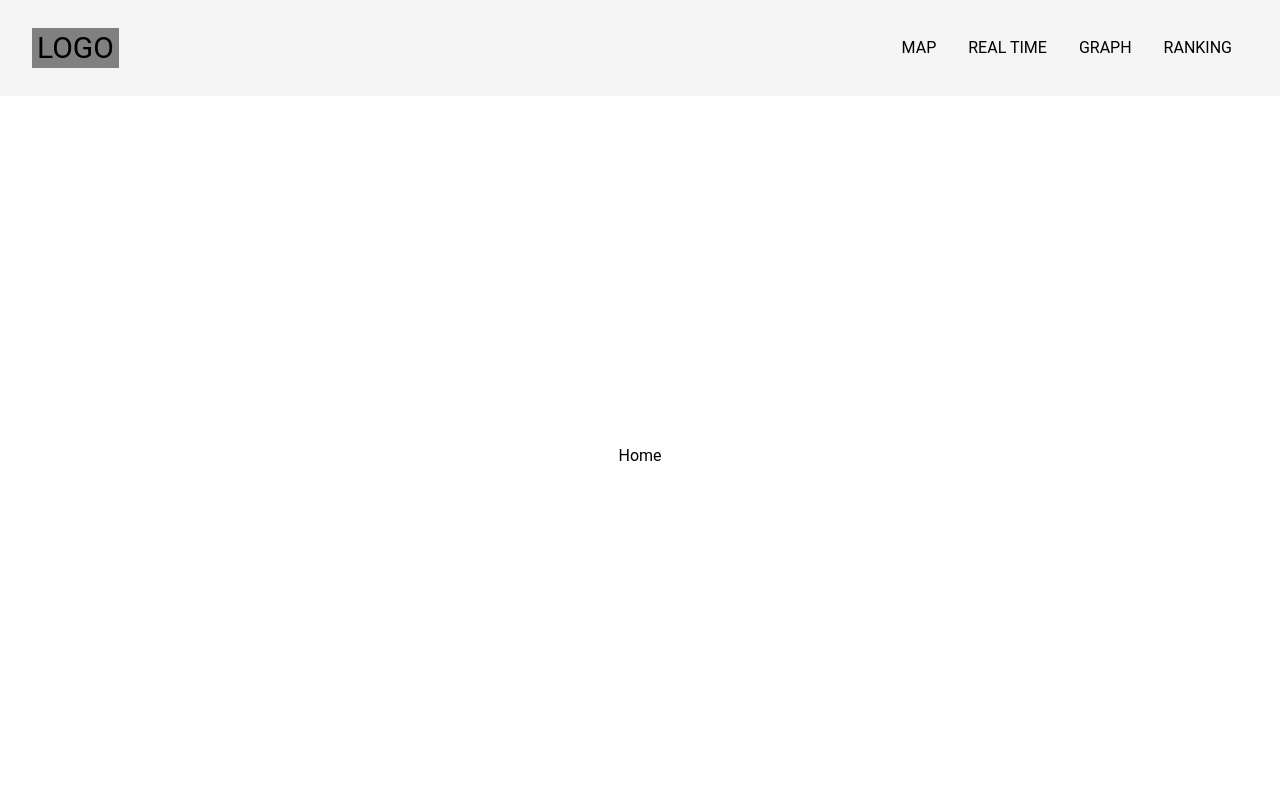
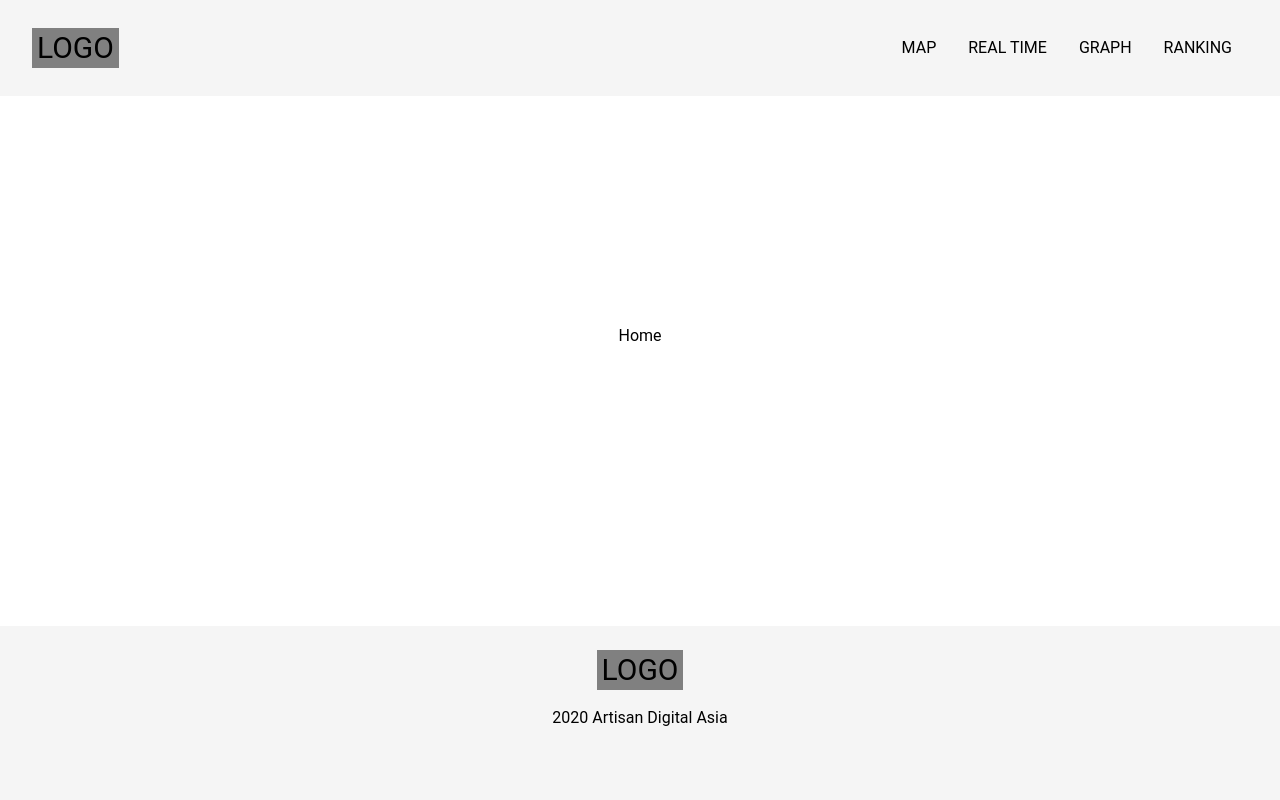
Before and after one commit to sahatsawat1/a-temp, a React (Create React App) app: page / in a window 1280 px wide. Shown: the top 800 px of the page. Built offline with nearby package versions, Linux system fonts and the light colour scheme.

Commit message:
Edit Home.js

```diff
--- a/src/pages/Home.js
+++ b/src/pages/Home.js
@@ -1,18 +1,21 @@
 import React from 'react'
 import styled from 'styled-components'
+import Footer from '../components/Footer'
 
 const Box = styled.div`
     display: flex;
     justify-content: center;
     align-items: center;
-    height: 90vh;
+    height: 60vh;
 `
 
 const Home = () => {
     return (
+        <>
         <Box>
             <h1>Home</h1>
         </Box>
+        </>
     )
 }
 
```
